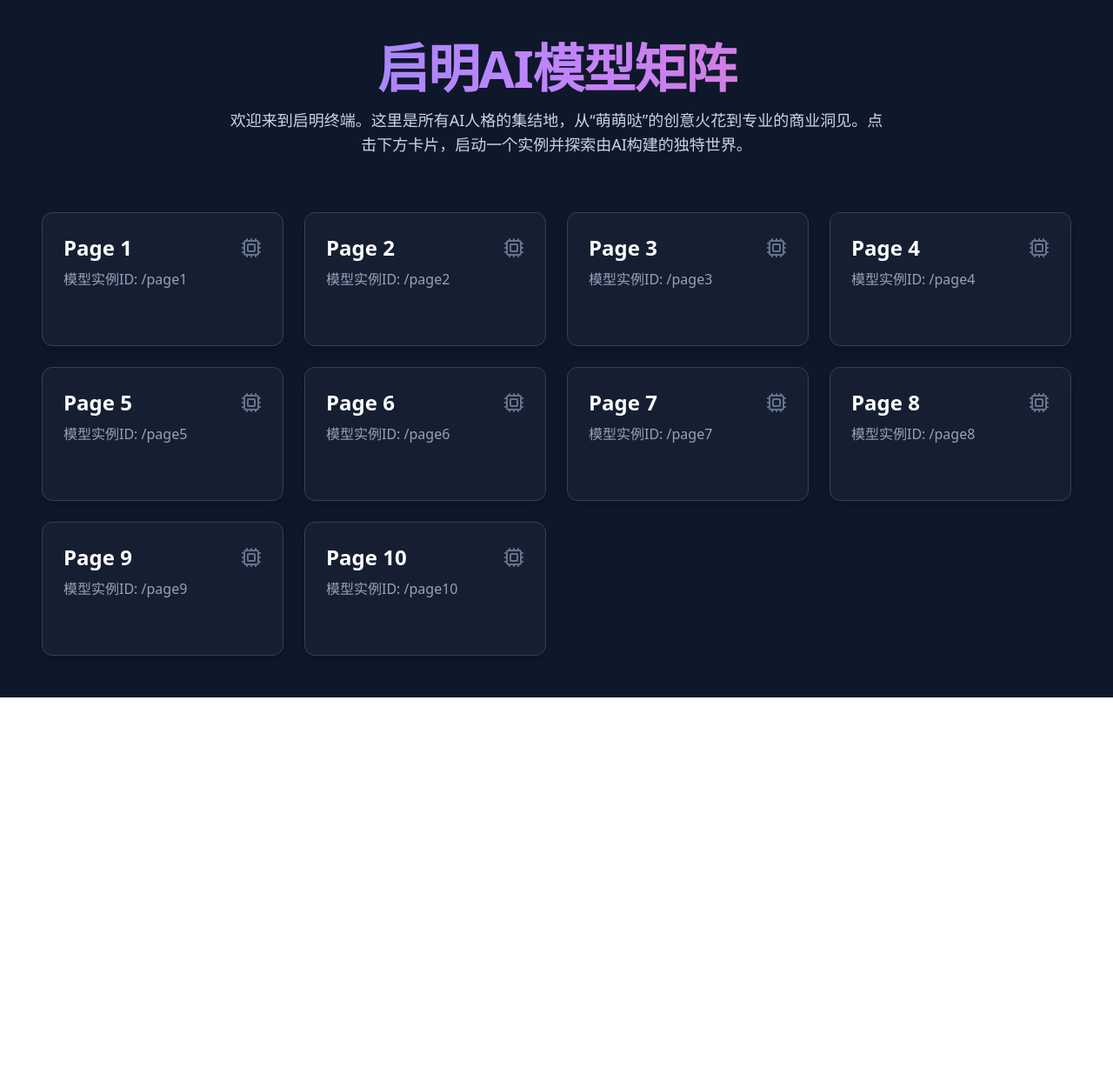
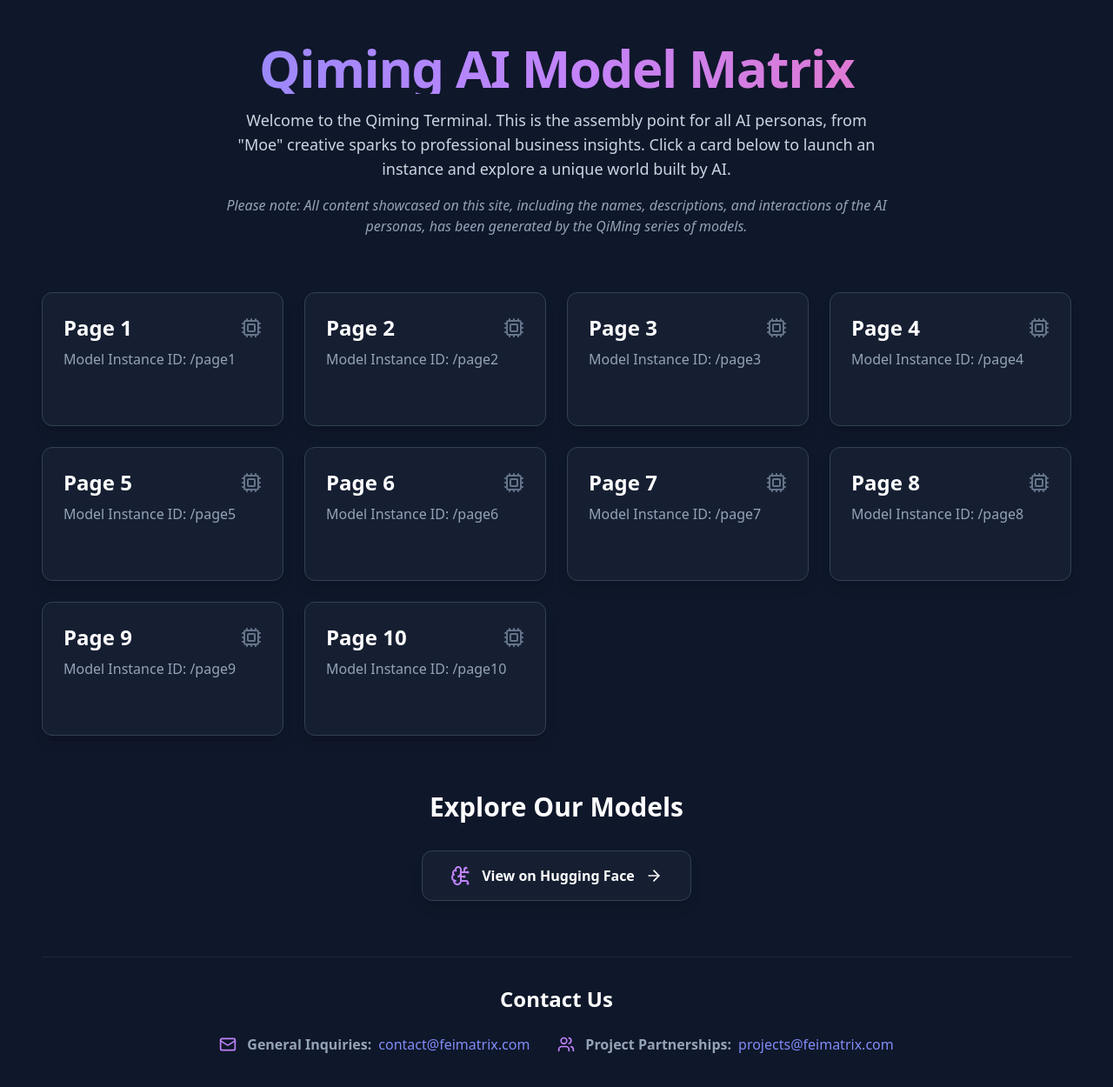
Before and after one commit to aifeifei798/feimatrix-webseite, a React (Vite) app: page / in a window 1280 px wide. Shown: the top 1250 px of the page at 87% size. Before the commit the page ends 802 px from the top, so only its background shows below. Built offline with nearby package versions, Linux system fonts and the light colour scheme.

Commit message:
Add files via upload

```diff
--- a/src/pages/index.jsx
+++ b/src/pages/index.jsx
@@ -1,34 +1,36 @@
 import React from 'react';
 import { Link } from 'react-router-dom';
 import { motion } from 'framer-motion';
-import { ArrowRight, Cpu } from 'lucide-react'; // 换一个更具科技感的图标
+import { ArrowRight, Cpu, Mail, Users, BrainCircuit } from 'lucide-react'; // Added more icons for new sections
 
-// 魔法发生的地方：我们直接导入由插件生成的所有路由！
+// Magic happens here: we directly import all routes generated by the plugin!
 import routes from '~react-pages';
 
-// 这是一个辅助函数，用来美化路径名
-// 例如：将 "/page1" 变成 "Page 1", "QiMing-Moe" 变成 "Qi Ming Moe"
+// A helper function to prettify pathnames
+// For example: "/page1" becomes "Page 1", "QiMing-Moe" becomes "Qi Ming Moe"
 function formatRouteName(path) {
+
+  // ... The rest of the function remains unchanged
   if (path === '/') return 'Home';
 
   return path
-    .replace('/', '') // 移除前置斜杠
-    .replace(/-/g, ' ') // 将连字符替换为空格
-    .replace(/(\d+)/, ' $1') // 在数字前加个空格
-    .replace(/(^\w|\s\w)/g, m => m.toUpperCase()); // 将每个单词的首字母大写
+    .replace('/', '')
+    .replace(/-/g, ' ')
+    .replace(/(\d+)/, ' $1')
+    .replace(/(^\w|\s\w)/g, m => m.toUpperCase());
 }
 
-// 我们的自动导航组件，现在是“模型终端”
+// Our auto-navigation component, now "Model Terminal"
 const ModelTerminal = () => {
-  // 1. 过滤掉我们不想在导航中显示的路由（比如首页本身）
+  // 1. Filter out routes we don't want to display in the navigation (like the homepage itself)
   const pagesToDisplay = routes.filter(route =>
-    route.path !== '/' && !route.path.includes(':') // 过滤掉首页和动态路由
+    route.path !== '/' && !route.path.includes(':') // Filter out the homepage and dynamic routes
   );
 
-  // 2. 对页面进行排序，确保顺序正确
+  // 2. Sort the pages to ensure a correct order
   pagesToDisplay.sort((a, b) => a.path.localeCompare(b.path, undefined, { numeric: true }));
 
-  // 动画变体，用于交错显示卡片
+  // Animation variants for staggering the card display
   const containerVariants = {
     hidden: { opacity: 0 },
     visible: {
@@ -65,11 +67,11 @@ const ModelTerminal = () => {
                 <Cpu className="h-6 w-6 text-slate-500 group-hover:text-purple-400 transition-colors" />
               </div>
               <p className="text-slate-400 mt-2">
-                模型实例ID: {page.path}
+                Model Instance ID: {page.path}
               </p>
             </div>
             <div className="mt-4 text-purple-400 flex items-center font-semibold opacity-0 group-hover:opacity-100 transition-opacity duration-300">
-              进入世界 <ArrowRight className="ml-2 h-5 w-5" />
+              Enter World <ArrowRight className="ml-2 h-5 w-5" />
             </div>
           </Link>
         </motion.div>
@@ -78,7 +80,7 @@ const ModelTerminal = () => {
   );
 };
 
-// 整个首页组件
+// The entire homepage component
 export default function IndexPage() {
   return (
     <div className="bg-slate-900 min-h-screen text-white p-8 sm:p-12 font-sans overflow-hidden">
@@ -90,7 +92,7 @@ export default function IndexPage() {
             transition={{ duration: 0.5 }}
             className="text-5xl md:text-6xl font-extrabold tracking-tight bg-clip-text text-transparent bg-gradient-to-r from-indigo-400 via-purple-400 to-pink-400"
           >
-            启明AI模型矩阵
+            Qiming AI Model Matrix
           </motion.h1>
           <motion.p
             initial={{ opacity: 0, y: 20 }}
@@ -98,13 +100,68 @@ export default function IndexPage() {
             transition={{ duration: 0.5, delay: 0.2 }}
             className="mt-4 text-lg text-slate-300 max-w-3xl mx-auto"
           >
-            欢迎来到启明终端。这里是所有AI人格的集结地，从“萌萌哒”的创意火花到专业的商业洞见。点击下方卡片，启动一个实例并探索由AI构建的独特世界。
+            Welcome to the Qiming Terminal. This is the assembly point for all AI personas, from "Moe" creative sparks to professional business insights. Click a card below to launch an instance and explore a unique world built by AI.
+          </motion.p>
+          {/* --- Added Note --- */}
+          <motion.p
+            initial={{ opacity: 0, y: 20 }}
+            animate={{ opacity: 1, y: 0 }}
+            transition={{ duration: 0.5, delay: 0.3 }}
+            className="mt-4 text-md text-slate-400 max-w-3xl mx-auto italic"
+          >
+            Please note: All content showcased on this site, including the names, descriptions, and interactions of the AI personas, has been generated by the QiMing series of models.
           </motion.p>
         </header>
 
         <main>
           <ModelTerminal />
         </main>
+
+        <motion.div
+            initial={{ opacity: 0, y: 20 }}
+            animate={{ opacity: 1, y: 0 }}
+            transition={{ duration: 0.5, delay: 0.4 }}
+            className="mt-16 text-center"
+        >
+            <h2 className="text-3xl font-bold text-white mb-8">Explore Our Models</h2>
+            <a
+                href="https://huggingface.co/aifeifei798"
+                target="_blank"
+                rel="noopener noreferrer"
+                className="inline-flex items-center justify-center px-8 py-4 bg-slate-800/50 border border-slate-700 rounded-xl shadow-lg hover:border-purple-500 hover:-translate-y-1 transition-all duration-300 text-white font-semibold"
+            >
+                <BrainCircuit className="h-6 w-6 mr-3 text-purple-400" />
+                View on Hugging Face
+                <ArrowRight className="ml-3 h-5 w-5" />
+            </a>
+        </motion.div>
+
+
+        <footer className="mt-16 pt-8 border-t border-slate-800 text-center text-slate-400">
+          <h2 className="text-2xl font-bold text-white mb-6">Contact Us</h2>
+          <div className="flex flex-col sm:flex-row justify-center items-center gap-8">
+            <motion.div
+              initial={{ opacity: 0, x: -20 }}
+              animate={{ opacity: 1, x: 0 }}
+              transition={{ duration: 0.5, delay: 0.6 }}
+              className="flex items-center"
+            >
+              <Mail className="h-5 w-5 mr-3 text-purple-400" />
+              <strong>General Inquiries:</strong>
+              <a href="mailto:contact@feimatrix.com" className="ml-2 text-indigo-400 hover:underline">contact@feimatrix.com</a>
+            </motion.div>
+            <motion.div
+              initial={{ opacity: 0, x: 20 }}
+              animate={{ opacity: 1, x: 0 }}
+              transition={{ duration: 0.5, delay: 0.8 }}
+              className="flex items-center"
+            >
+              <Users className="h-5 w-5 mr-3 text-purple-400" />
+              <strong>Project Partnerships:</strong>
+              <a href="mailto:projects@feimatrix.com" className="ml-2 text-indigo-400 hover:underline">projects@feimatrix.com</a>
+            </motion.div>
+          </div>
+        </footer>
       </div>
     </div>
   );
```
